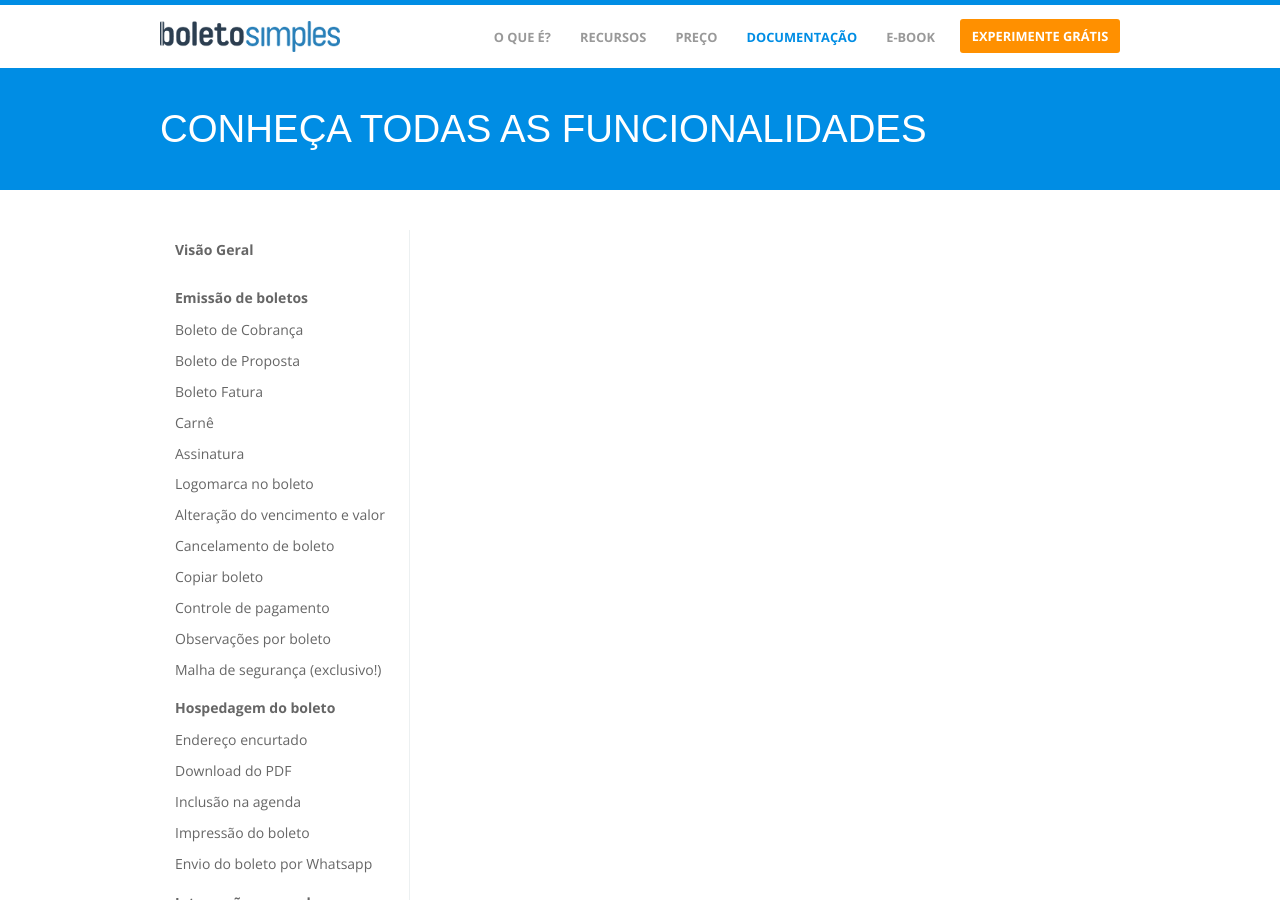
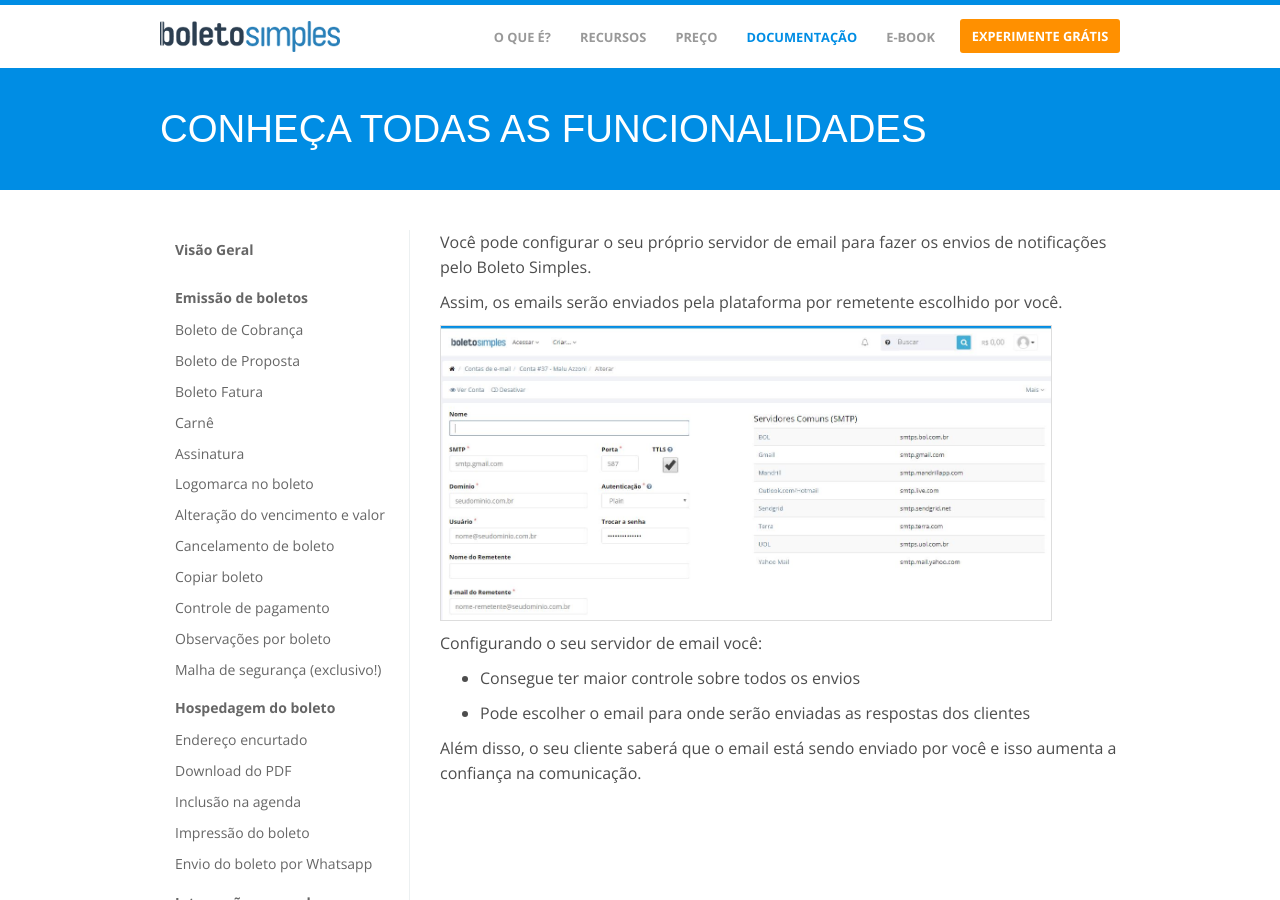
Before and after one commit to BoletoSimples/boletosimples-features, a Jekyll site: the page built from notificacoes-por-e-mail/servidor-proprio.markdown, in a window 1280 px wide and 900 px high. Built offline with Jekyll 4.4.1, drawn with Linux system fonts in a browser that asks for light colours.

Commit message:
Updated Servidor Proprio

```diff
--- a/notificacoes-por-e-mail/servidor-proprio.markdown
+++ b/notificacoes-por-e-mail/servidor-proprio.markdown
@@ -3,3 +3,17 @@
 date: 2018-01-30 17:54:00 -02:00
 position: 0
 ---
+
+Você pode configurar o seu próprio servidor de email para fazer os envios de notificações pelo Boleto Simples.
+
+Assim, os emails serão enviados pela plataforma por remetente escolhido por você.
+
+![servidor.JPG](/uploads/servidor.JPG)
+
+Configurando o seu servidor de email você:
+
+* Consegue ter maior controle sobre todos os envios
+
+* Pode escolher o email para onde serão enviadas as respostas dos clientes
+
+Além disso, o seu cliente saberá que o email está sendo enviado por você e isso aumenta a confiança na comunicação.
```
